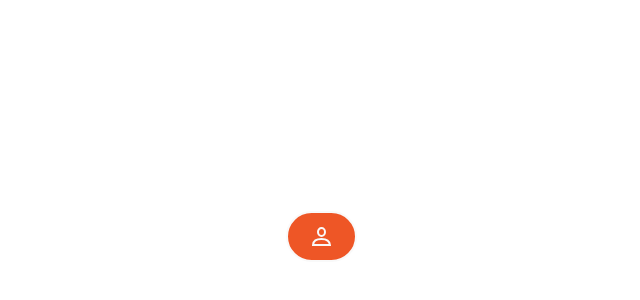
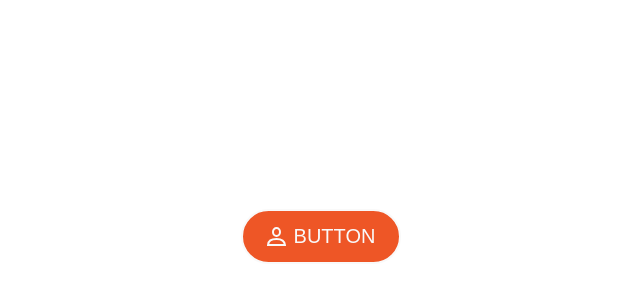
Before and after one commit to WadimSh/werstack, a React (Create React App) app: page / in a window 1280 px wide. Shown: the part 164-464 px from the top of the page, without its empty margins (319-959 px from the left). Built offline with nearby package versions, Linux system fonts and the light colour scheme.

Commit message:
feat: доделана структура файлов элементов

```diff
--- a/src/App.jsx
+++ b/src/App.jsx
@@ -13,6 +13,7 @@ function App() {
       <ConfigContext.Provider value={config[lang]}>
         <Button
           htmiType="button"
+          children="BUTTON"
           before
         />
       </ConfigContext.Provider>
--- a/src/ui/button/button.jsx
+++ b/src/ui/button/button.jsx
@@ -1,5 +1,5 @@
 import React from "react";
-import { Icon } from "../icons/signin";
+import { Icon } from "../icons/icons";
 import style from './button.module.css';
 
 const Button = ({ htmiType, onClick, before, after, children, ...rest }) => {
```
Also changed, not shown: src/ui/accordion/accordion.jsx (added), src/ui/burger-button/burger-button.jsx (added), src/ui/form/form.jsx (added), src/ui/icons/icons.jsx (renamed from src/ui/icons/signin.jsx).
